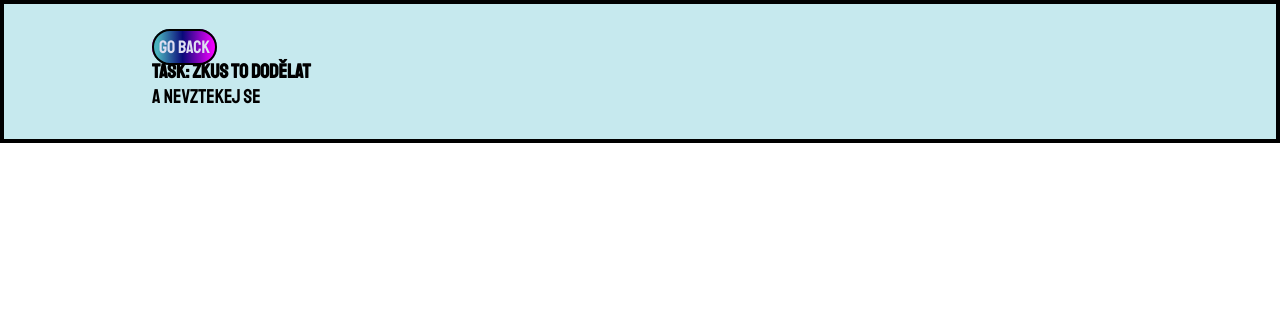
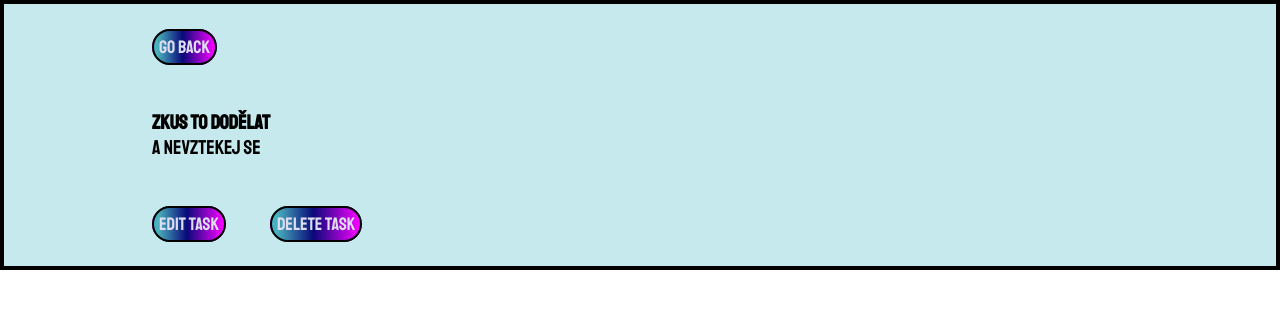
Before and after one commit to zetakk/ToDo-Final, a Django app: page /detail-task/22 in a window 1280 px wide. Shown: the top 309 px of the page. Run offline with Django 3.2, Linux system fonts and the light colour scheme; data comes from the database, SQL or seed files in the repository; both versions use the stored data as it was after the commit.

Commit message:
uprava templates a pridani obrazku ikon do adresare

```diff
--- a/todo/templates/base.html
+++ b/todo/templates/base.html
@@ -343,6 +343,7 @@
             border-radius: 30px;
             width: 50%;
             padding: 5px;
+            margin: 15px auto;
             background: rgb(73, 176, 189);
             background: linear-gradient(90deg, rgba(73, 176, 189, 1) 6%, rgba(9, 9, 121, 1) 47%, rgba(244, 0, 255, 1) 98%);
         }
@@ -350,6 +351,8 @@
         .nav-link:hover {
             color: deepskyblue;
         }
+
+        help_text
 
 
     </style>
--- a/todo/templates/create_task.html
+++ b/todo/templates/create_task.html
@@ -6,12 +6,12 @@
 <header>
     <nav>
         <ul>
+            <li style="margin: 5% auto"><a class="nav-link" href="{% url 'all-tasks' %}">Go back</a></li>
             <li>
-                <a href="{% url 'all-tasks' %}">Go Back</a>
                 <form method="post">
                     {% csrf_token%}
                     {{form.as_p}}
-                    <input type="submit" value="Submit task">
+                    <input class="nav-link" type="submit" value="Submit task">
                 </form>
             </li>
         </ul>
--- a/todo/templates/detail_task.html
+++ b/todo/templates/detail_task.html
@@ -6,11 +6,17 @@
 <header>
     <nav>
         <ul>
-            <li>
-                <a class="nav-link" href="{% url 'all-tasks' %}">Go back</a>
-                <h4>Task: {{ task.name }}</h4>
+            <li><a class="nav-link" href="{% url 'all-tasks' %}">Go back</a></li>
+        </ul>
+        <ul style="margin: 5% 0">
+             <li>
+                <h4>{{ task.name }}</h4>
                 <p>{{ task.description }}</p>
             </li>
+        </ul>
+        <ul>
+            <li><a class="nav-link" href="{% url 'edit-task' task.id%}">Edit task</a></li>
+            <li><a class="nav-link" href="{% url 'delete-task' task.id%}">Delete task</a></li>
         </ul>
     </nav>
 </header>
--- a/todo/templates/index.html
+++ b/todo/templates/index.html
@@ -17,7 +17,7 @@
             <nav>
                 <div align="right">
                     <ul>
-                        <li style="color: darkblue">
+                        <li style="color: purple">
                             {% if user.first_name %}Welcome, {{ user.first_name }}!
                             {% else %}Welcome, {{ user.username }}!{% endif %}
                         </li>
```
Also changed, not shown: todo/templates/delete_task.html (+7 -3 lines), todo/templates/form.html (+5 -2 lines), db.sqlite3, todo/static/img/delete-icon.png (added), todo/static/img/detail-icon.png (added), todo/static/img/edit-icon.png (added).
